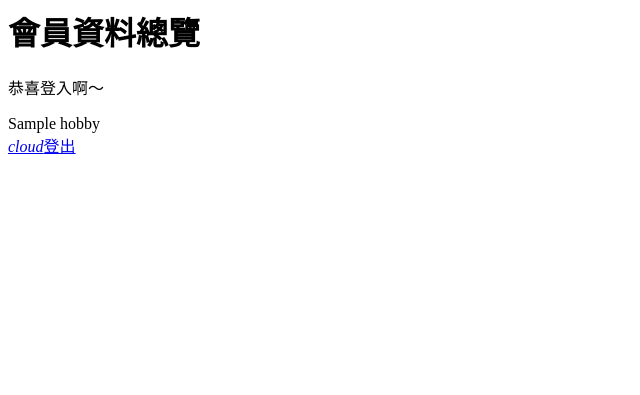
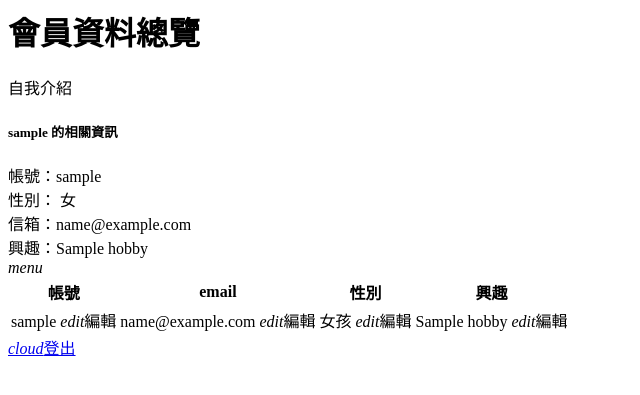
Before and after one commit to ri0806449/repos, a CodeIgniter app: the page made by CIpro/application/views/main/Content.php in a window 1280 px wide. Shown: the top 395 px of the page, without its empty margins (0-640 px from the left). Run offline with CodeIgniter, Linux system fonts and the light colour scheme; the template is opened without the code that fills it: most values are stand-ins (such as "Sample title", 1, 10 or a date in 2020); data that the repository does not hold is empty.

Commit message:
使用者主頁介面的建立 還有資料庫

```diff
--- a/CIpro/application/views/main/Content.php
+++ b/CIpro/application/views/main/Content.php
@@ -1,7 +1,83 @@
 <body>
-	<h1>
-		會員資料總覽
-	</h1>
-<p>恭喜登入啊～</p>
-<div><?=$hobby  ?></div>
-<a class="waves-effect waves-light btn-large" id="logout" href="logout"><i class="material-icons right">cloud</i>登出</a>
+	<header>
+		<h1>
+			會員資料總覽
+		</h1>
+	</header>
+	<main>
+	<div class="row">
+		<div class="col s12">
+			  <a class="wave-effect intro wave-light btn-large" onclick="$('.tap-target').tapTarget('open')">自我介紹</a>
+		</div>
+	</div>
+	  <!-- Tap Target Structure -->
+	  <div class="tap-target" data-target="menu">
+	    <div class="tap-target-content">
+	      <h5><?= $username ?> 的相關資訊</h5>
+	      <div>帳號：<?=$username  ?></div>
+	      <div>
+	      	性別：
+	      	<?php
+	      		if ($gender == 1) {
+	      			echo "男";
+	      		}else{
+	      			echo "女";
+	      		}
+	      	?>
+	      </div>
+	      <div>信箱：<?=$email  ?></div>
+	      <div>興趣：<?=$hobby  ?></div>
+	    </div>
+	  </div>
+	<div class="row">
+		<div class="col s12 offset-s11">
+			<a id="menu" class="waves-effect waves-light btn-large btn-floating" ><i class="material-icons assist">menu</i></a>
+		</div>
+	</div>
+	<div class="row">
+		<div class="col s9 offset-s1">
+			<table class="centered highlight">
+				<thead>
+				<tr>
+					<th>帳號</th>
+					<th>email</th>
+					<th>性別</th>
+					<th>興趣</th>
+				</tr>
+				</thead>
+				<tbody>
+					<tr>
+						<td>
+							<?= $username;  ?>
+							<a class="waves-effect waves-light btn"><i class="material-icons left">edit</i>編輯</a>
+						</td>
+						<td>
+							<?= $email;  ?>
+							<a class="waves-effect waves-light btn"><i class="material-icons left">edit</i>編輯</a>
+						</td>
+						<td>
+							<?php
+							if ($gender == 0){
+								echo "女孩";
+								}
+							elseif($gender == 1){
+								echo "男孩";
+								}
+							?>
+							<a class="waves-effect waves-light btn"><i class="material-icons left">edit</i>編輯</a>
+						</td>
+						<td>
+							<?= $hobby;  ?>
+							<a class="waves-effect waves-light btn"><i class="material-icons left">edit</i>編輯</a>
+						</td>
+					</tr>
+				</tbody>
+			</table>
+		</div>
+	</div>
+	<div class="row">
+		<div class="col s12 center">
+			<a class="waves-effect waves-light btn-large" id="logout" href="logout"><i class="material-icons right">cloud</i>登出</a>
+		</div>
+	</div>
+	</main>
--- a/CIpro/application/views/main/Header.php
+++ b/CIpro/application/views/main/Header.php
@@ -4,4 +4,7 @@
 	<title>	<?php echo $title  ?></title>
 	<link rel="stylesheet" href="https://cdnjs.cloudflare.com/ajax/libs/materialize/1.0.0/css/materialize.min.css">
 	<link href="https://fonts.googleapis.com/icon?family=Material+Icons" rel="stylesheet">
+	<script type="text/javascript" src="https://ajax.googleapis.com/ajax/libs/jquery/3.5.1/jquery.min.js"></script>
+	<link rel="stylesheet" type="text/css" href="<?php echo base_url();?>/css/all.css">
+
 </head>
```
Also changed, not shown: CIpro/application/views/main/Footer.php (+7 -1 lines), CIpro/css/all.css (+30 -1 lines), CIpro/資料庫/trytrysee_2020-08-14.sql (added, +96 -0 lines).
